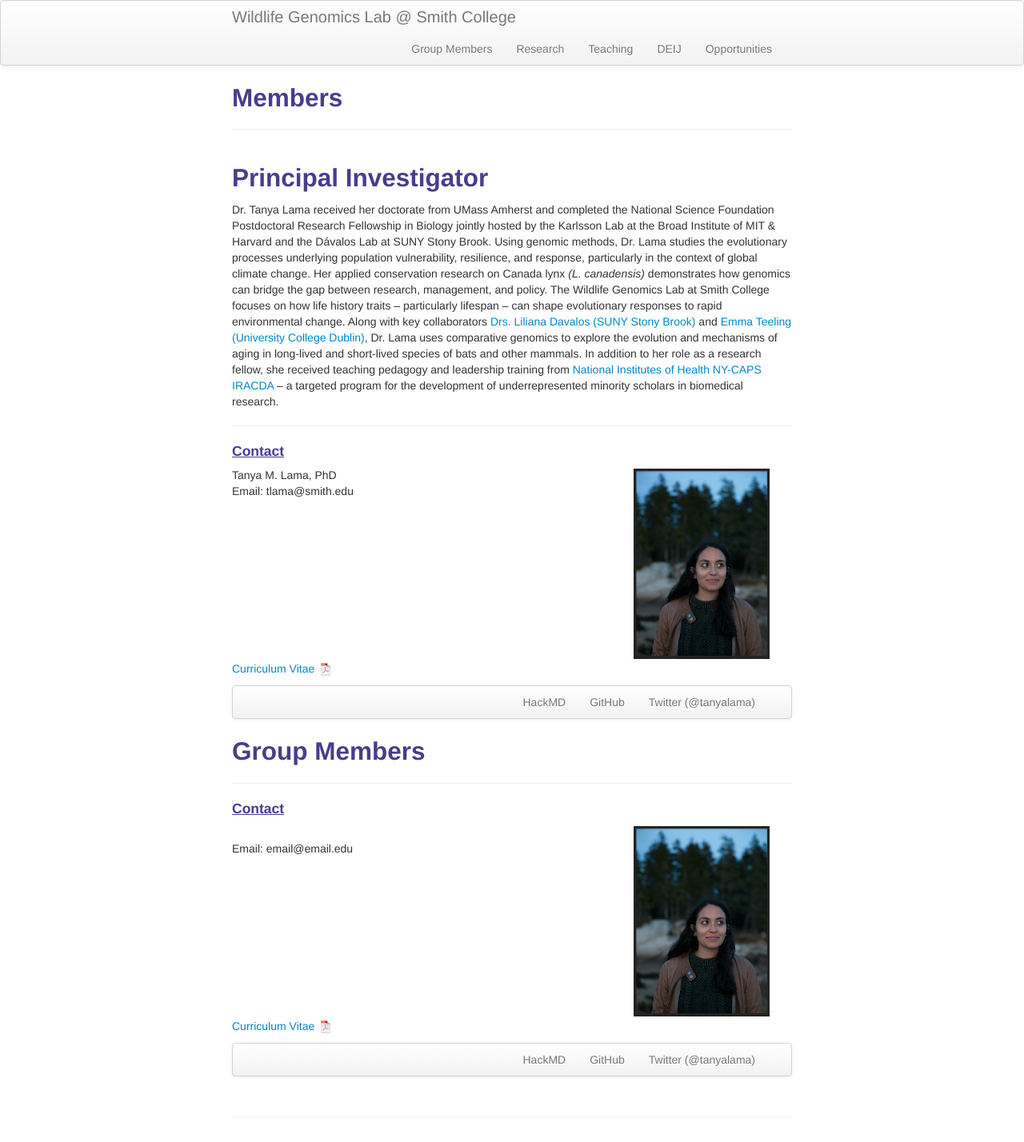
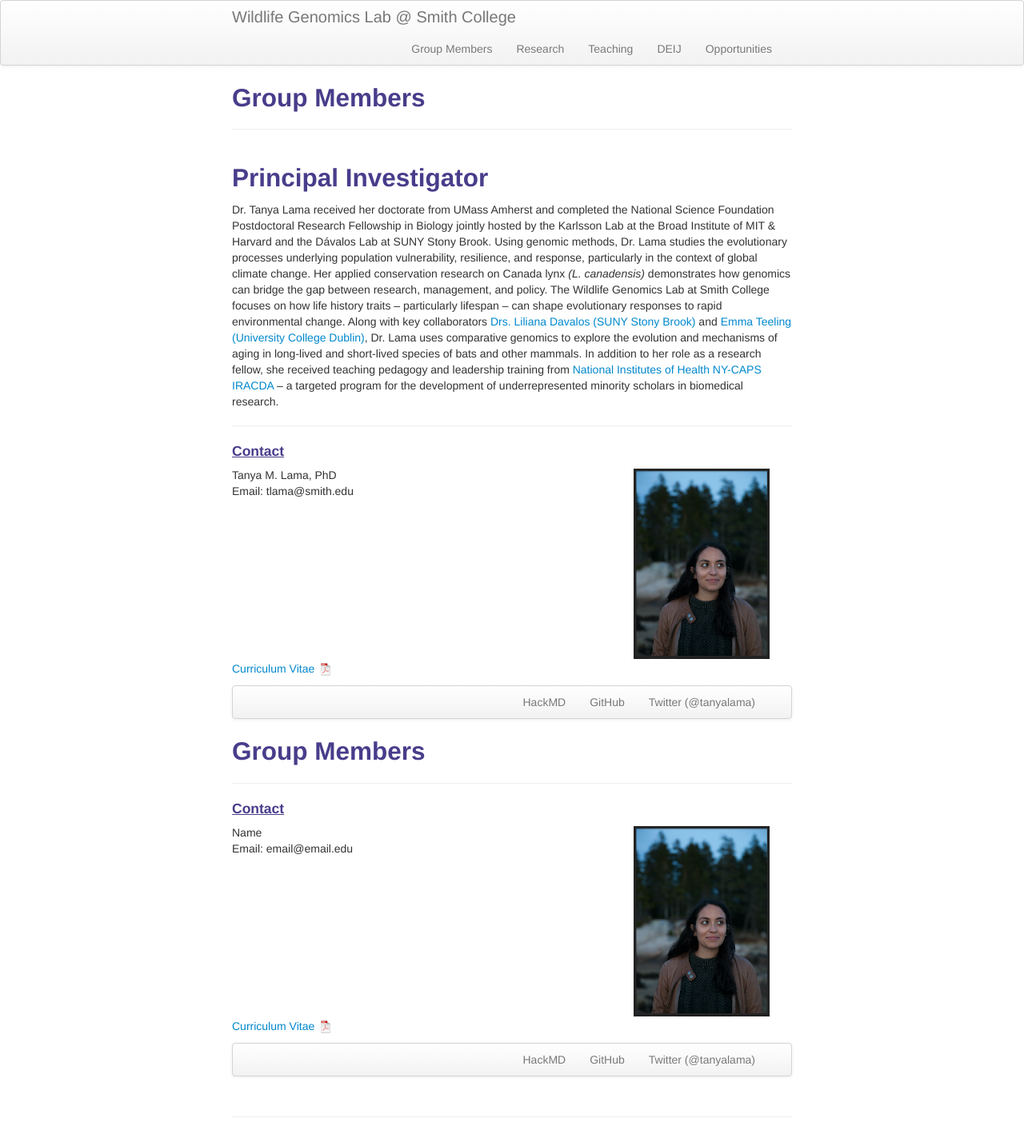
Before and after one commit to tanyalama/tanyalama.github.io, a Jekyll site: the page built from pages/Members.md, in a window 1280 px wide. Shown: the whole page at 80% size. Built offline with Jekyll 4.4.1, drawn with Linux system fonts in a browser that asks for light colours.

Commit message:
Update Members.md

```diff
--- a/pages/Members.md
+++ b/pages/Members.md
@@ -1,6 +1,6 @@
 ---
 layout: page
-title: Members
+title: Group Members
 description: personnel in the lab (past and current)
 ---
 
@@ -49,7 +49,7 @@ Group Members
 
     <div class="row-fluid">
         <div class="span5">
-            <br/>
+            Name <br/>
             Email: email@email.edu<br/>
         </div>
 
```
